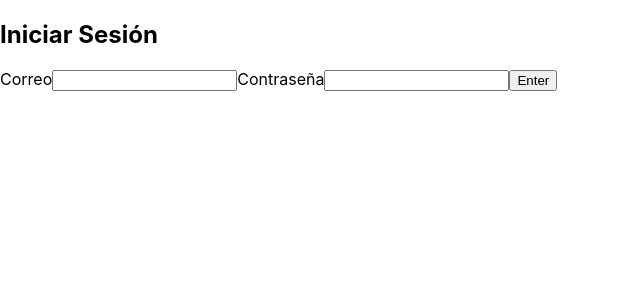
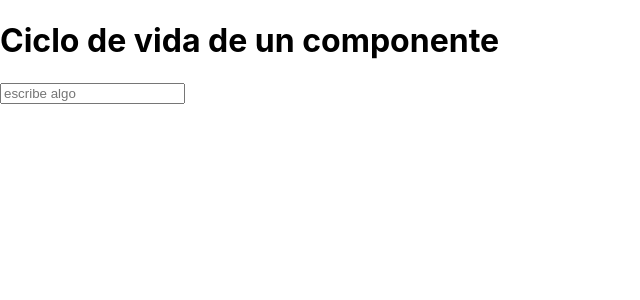
Before and after one commit to Branyoe/react-course, a React (Create React App) app: page / in a window 1280 px wide. Shown: the top 300 px of the page, without its empty margins (0-640 px from the left). Built offline with nearby package versions, Linux system fonts and the light colour scheme.

Commit message:
Ciclo de vida

```diff
--- a/src/App.js
+++ b/src/App.js
@@ -1,9 +1,11 @@
 //importaciones
-import { useState, Component } from 'react';
+import { useState , Component } from 'react';
+//************************Login ejemplo*********************++ */
 // //componente en función
 // function App() {
 //   //definición de variables de estado
 //   const [email, setEmail] = useState("");
+//   //useState es un hook/función el cual permite manejar el estado de un componente
 //   const [password, setPassword] = useState("");
 
 //   //setea el valor de input segun el evento enviado
@@ -38,43 +40,99 @@ import { useState, Component } from 'react';
 // }
 
 //componente en clase
-class App extends Component {
-  constructor(props) {
+// class App extends Component {
+//   constructor(props) {
+//     super(props);
+//     this.state = {
+//       email: "",
+//       password: ""
+//     }
+//   }
+
+//   render() {
+//     const { email, password } = this.state;
+//     return (
+//       <div className="App">
+//         <form onSubmit={this.handleFormSubmit}>
+//           <h2>Iniciar Sesión</h2>
+//           <label>
+//             Correo
+//             {/* {input reactivo el cual se enlaza con la vairable de estado email y se actualiza con el evento onChange} */}
+//             <input type="text" value={email} onChange={this.handleEmailChange} />
+//           </label>
+//           <label>
+//             Contraseña
+//             {/* {input reactivo el cual se enlaza con la vairable de estado password y se actualiza con el evento onChange} */}
+//             <input type="password" value={password} onChange={this.handlePasswordChange} />
+//           </label>
+//           <button type="submit" >Enter</button>
+//         </form>
+//       </div>
+//     );
+//   }
+
+//   handleEmailChange = (event) => this.setState({ email: event.target.value });
+//   handlePasswordChange = ({ target: { value } }) => this.setState({ email: value });
+
+//   handleformChange({preventDefault}) {
+//     preventDefault();
+//     alert(`Usuario: ${this.state.email}\nContraseña: ${this.state.password}`);
+//   }
+// }
+
+//********************************************************************************* */
+//ejemplo setState
+// function App() {
+//   const [turn, setTurn] = useState(false);
+
+//   const handldeChangeBtn = () => setTurn(!turn);
+
+//   return (
+//     <div className="App">
+//       <h2>
+//         Hola {turn ? "Brandon" : "Yoel"}
+//       </h2>
+//       <button onClick={handldeChangeBtn}>Change</button>
+//     </div>
+//   );
+// }
+
+//******************************************************************************************* */
+//ciclo de vida
+class App extends Component{
+  constructor(props) { //se ejecuta cuando se inicializa el componente
     super(props);
-    this.state = {
-      email: "",
-      password: ""
-    }
+    console.log("Contructor");
+    this.state = {name: ""};
+  }
+
+  componentDidMount(){
+    console.log("didMount");
+  }
+
+  componentDidUpdate(prevProps, prevState, snapshot/*es el valor que retorna getSnapshot*/) {//se ejecuta cuando actualizas el estado del componente (setState)
+    console.log("didUpdate", snapshot);
+  }
+
+  // shouldComponentUpdate(){ //permite cancelar el rerenderizado
+  //   return false;
+  // }
+
+  getSnapshotBeforeUpdate(prevProps, prevState) {//se ejecuta antes de update y te da el estado y las porps anteriores a este mismo
+    console.log(prevProps, prevState);
+    return "yes";
   }
 
   render() {
-    const { email, password } = this.state;
+
     return (
-      <div className="App">
-        <form onSubmit={this.handleFormSubmit}>
-          <h2>Iniciar Sesión</h2>
-          <label>
-            Correo
-            {/* {input reactivo el cual se enlaza con la vairable de estado email y se actualiza con el evento onChange} */}
-            <input type="text" value={email} onChange={this.handleEmailChange} />
-          </label>
-          <label>
-            Contraseña
-            {/* {input reactivo el cual se enlaza con la vairable de estado password y se actualiza con el evento onChange} */}
-            <input type="password" value={password} onChange={this.handlePasswordChange} />
-          </label>
-          <button type="submit" >Enter</button>
-        </form>
+      <div>
+        <h1>Ciclo de vida de un componente</h1>
+        <div>
+          <input placeholder='escribe algo' value={this.state.name} onChange={({ target: { value } }) => this.setState({ name: value })}/>
+        </div>
       </div>
     );
-  }
-
-  handleEmailChange = (event) => this.setState({ email: event.target.value });
-  handlePasswordChange = ({ target: { value } }) => this.setState({ email: value });
-
-  handleformChange({preventDefault}) {
-    preventDefault();
-    alert(`Usuario: ${this.state.email}\nContraseña: ${this.state.password}`);
   }
 }
 
```
